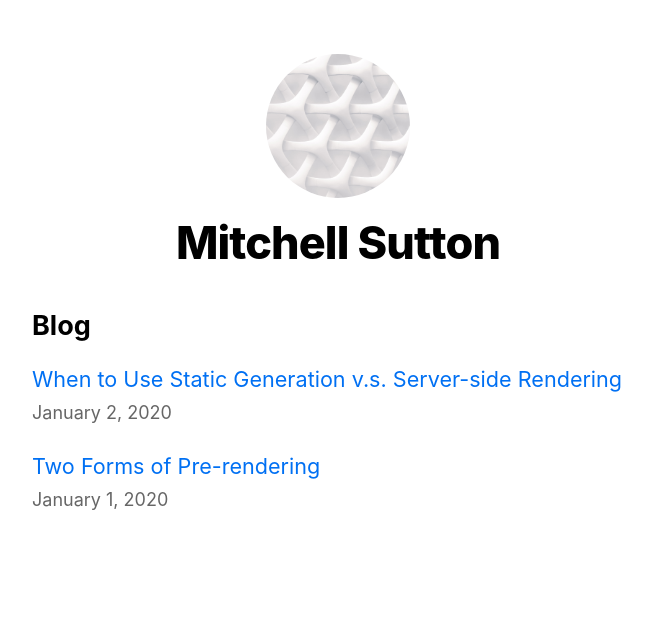
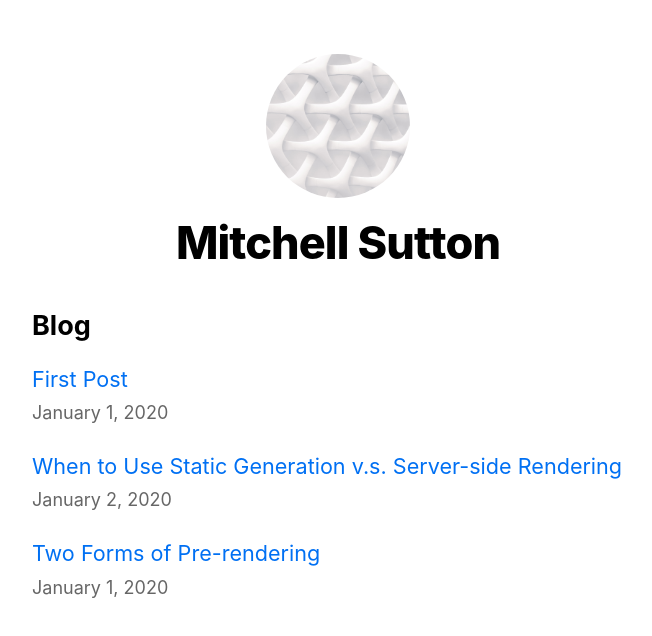
Before and after one commit to mitcsutt/nextjs-blog, a Next.js app: page / in a window 1280 px wide. Shown: the top 636 px of the page, without its empty margins (302-954 px from the left). Built offline with nearby package versions, Linux system fonts and the light colour scheme.

Commit message:
Adde the first-post to the route

```diff
--- a/src/pages/index.tsx
+++ b/src/pages/index.tsx
@@ -9,7 +9,19 @@ interface HomeProps {
   allPostsData: Post[]
 }
 
+const staticPosts: Post[] = [
+  {
+    id: 'first-post',
+    date: '2020-01-01',
+    title: 'First Post'
+  }
+]
+
 export default ({ allPostsData }: HomeProps) => {
+  const posts = [
+    ...staticPosts,
+    ...allPostsData,
+  ]
   return (
     <Layout home>
       {/* Keep the existing code here */}
@@ -18,7 +30,7 @@ export default ({ allPostsData }: HomeProps) => {
       <section className={`${utilStyles.headingMd} ${utilStyles.padding1px}`}>
         <h2 className={utilStyles.headingLg}>Blog</h2>
         <ul className={utilStyles.list}>
-          {allPostsData.map(({ id, date, title }) => (
+          {posts.map(({ id, date, title }) => (
             <li className={utilStyles.listItem} key={id}>
               <Link href={`/posts/${id}`}>
                 <a>{title}</a>
--- a/src/pages/posts/first-post.tsx
+++ b/src/pages/posts/first-post.tsx
@@ -9,11 +9,6 @@ export default function FirstPost() {
         <title>First Post</title>
       </Head>
       <h1>First Post</h1>
-      <h2>
-        <Link href="/">
-          <a>Back to home</a>
-        </Link>
-      </h2>
     </Layout>
   );
 }
```
